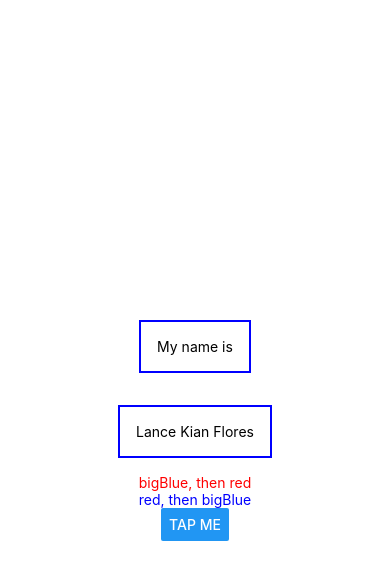
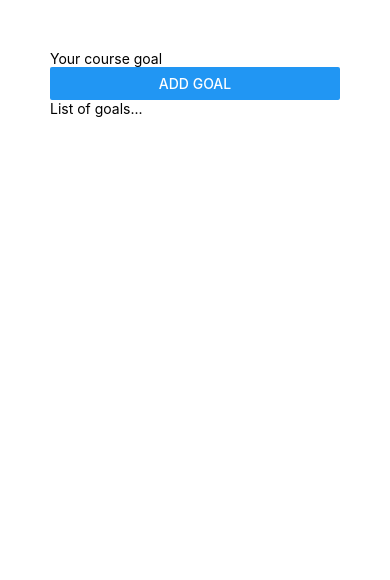
Before and after one commit to lancekian12/React-Native--Simple-Goal-Tracker, a React Native app: screen / in a window 390 px wide. Shown: the top 580 px of the page. Built offline with nearby package versions, Linux system fonts and the light colour scheme.

Commit message:
add the necessary component for the project

```diff
--- a/App.js
+++ b/App.js
@@ -1,21 +1,33 @@
 import { StatusBar } from "expo-status-bar";
-import { StyleSheet, Text, View, Button } from "react-native";
+import { StyleSheet, Text, View, Button, TextInput } from "react-native";
 
 export default function App() {
   return (
-    <View style={styles.container}>
+    //     <View style={styles.container}>
+    //       <View>
+    //         <Text style={styles.dummyText}>My name is</Text>
+    //       </View>
+    //       <Text style={styles.dummyText}>Lance Kian Flores</Text>
+    //       <Text style={[styles.bigBlue, styles.red]}>bigBlue, then red</Text>
+    // <Text style={[styles.red, styles.bigBlue]}>red, then bigBlue</Text>
+    //       <Button title="Tap me" />
+    //     </View>
+    <View style={styles.appContainer}>
       <View>
-        <Text style={styles.dummyText}>My name is</Text>
+        <TextInput placeholder="Your course goal" />
+        <Button title="Add goal" />
       </View>
-      <Text style={styles.dummyText}>Lance Kian Flores</Text>
-      <Text style={[styles.bigBlue, styles.red]}>bigBlue, then red</Text>
-      <Text style={[styles.red, styles.bigBlue]}>red, then bigBlue</Text>
-      <Button title="Tap me" />
+      <View>
+        <Text>List of goals...</Text>
+      </View>
     </View>
   );
 }
 
 const styles = StyleSheet.create({
+  appContainer: {
+    padding: 50,
+  },
   container: {
     flex: 1,
     backgroundColor: "#fff",
```
